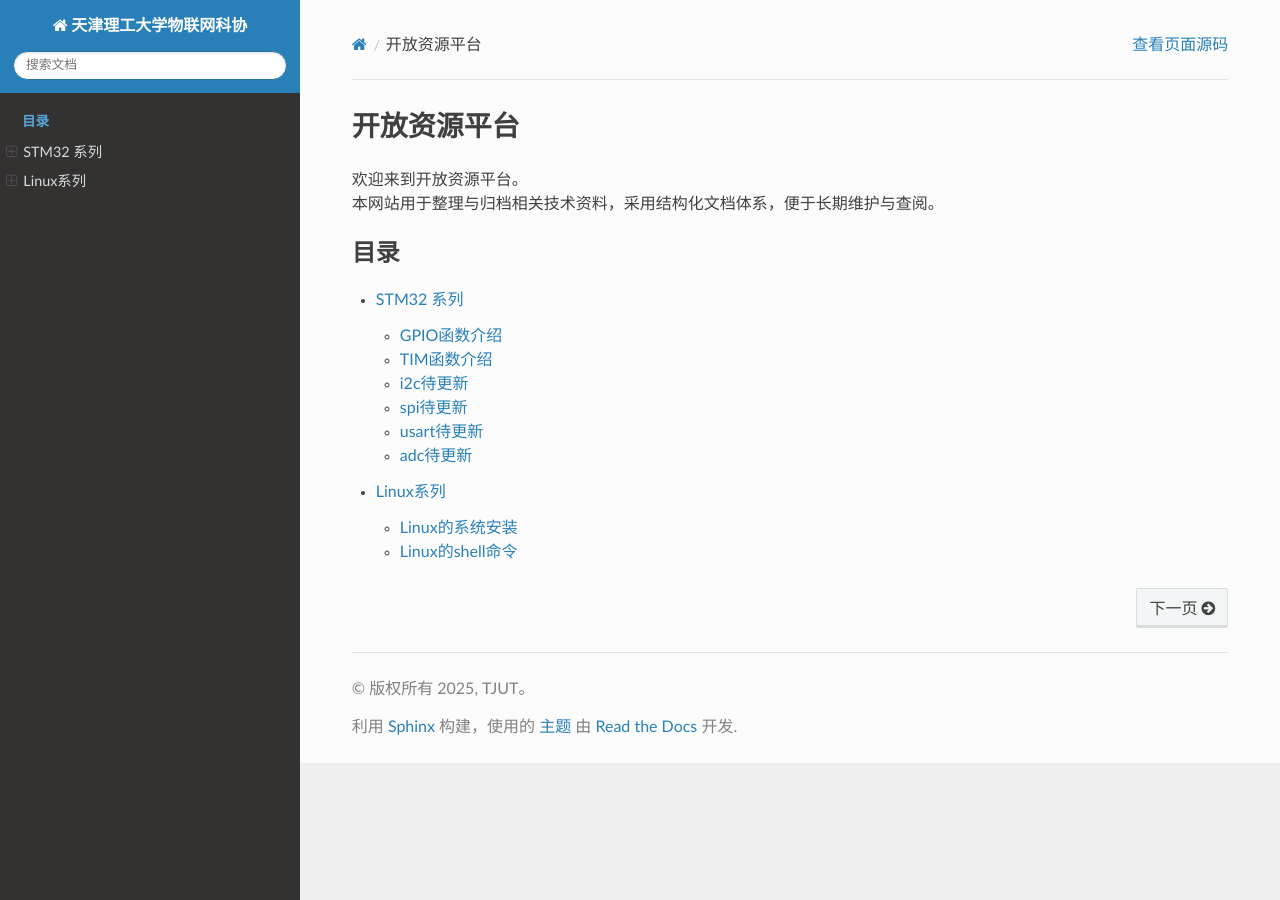
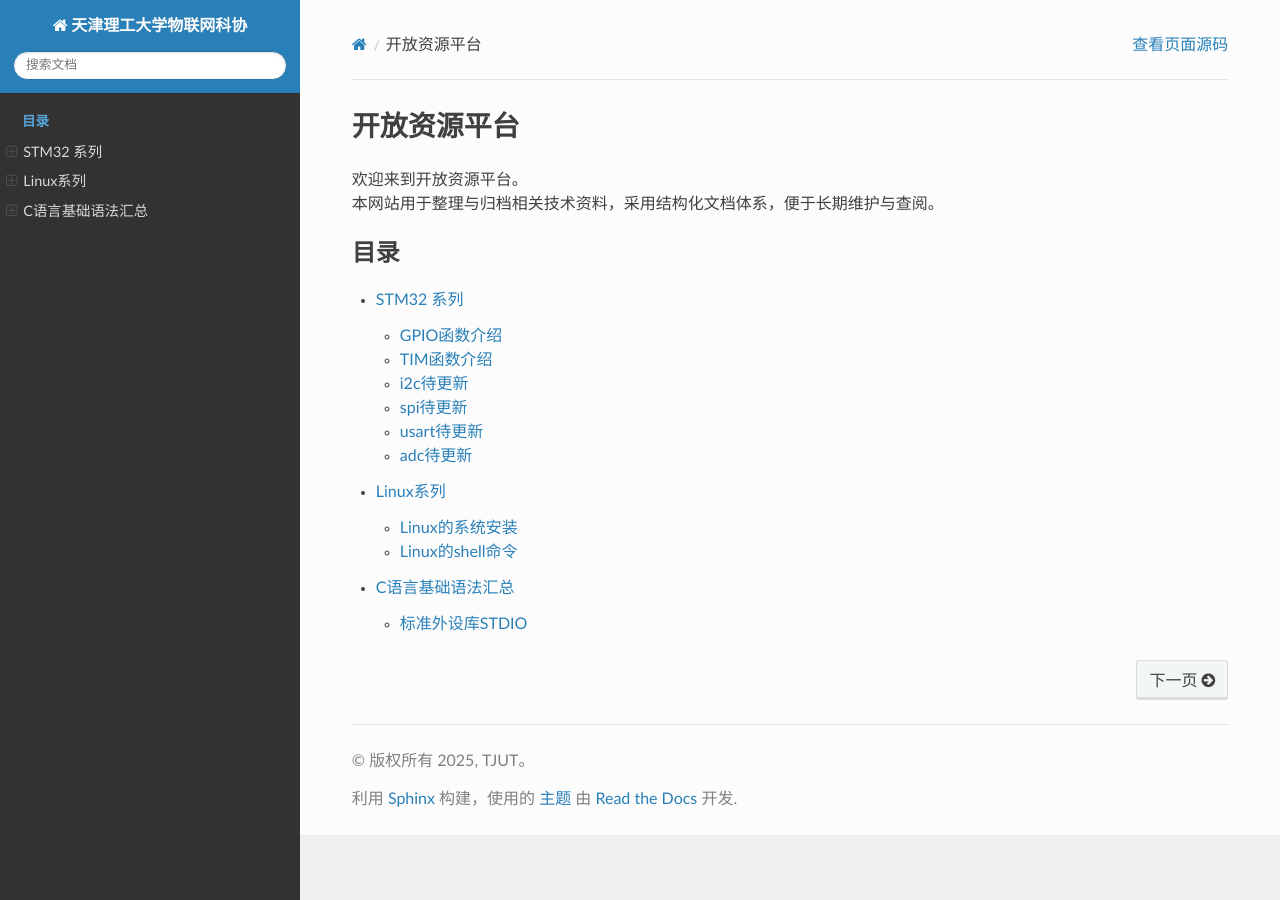
Before and after one commit to tjutiotclub/web-docs, a Sphinx documentation site: the page built from source/index.md, in a window 1280 px wide. Built offline with Sphinx 7.4.7 and the Read the Docs theme 3.1.0, drawn with Linux system fonts in a browser that asks for light colours.

Commit message:
add c language list

````diff
--- /dev/null
+++ b/source/c/index.md
@@ -0,0 +1,8 @@
+# C语言基础语法汇总
+
+```{toctree}
+:maxdepth: 1
+
+stdio
+
+```
````
Also changed, not shown: source/c/stdio.md (added, +7 -0 lines), source/index.md (+1 -1 lines).
